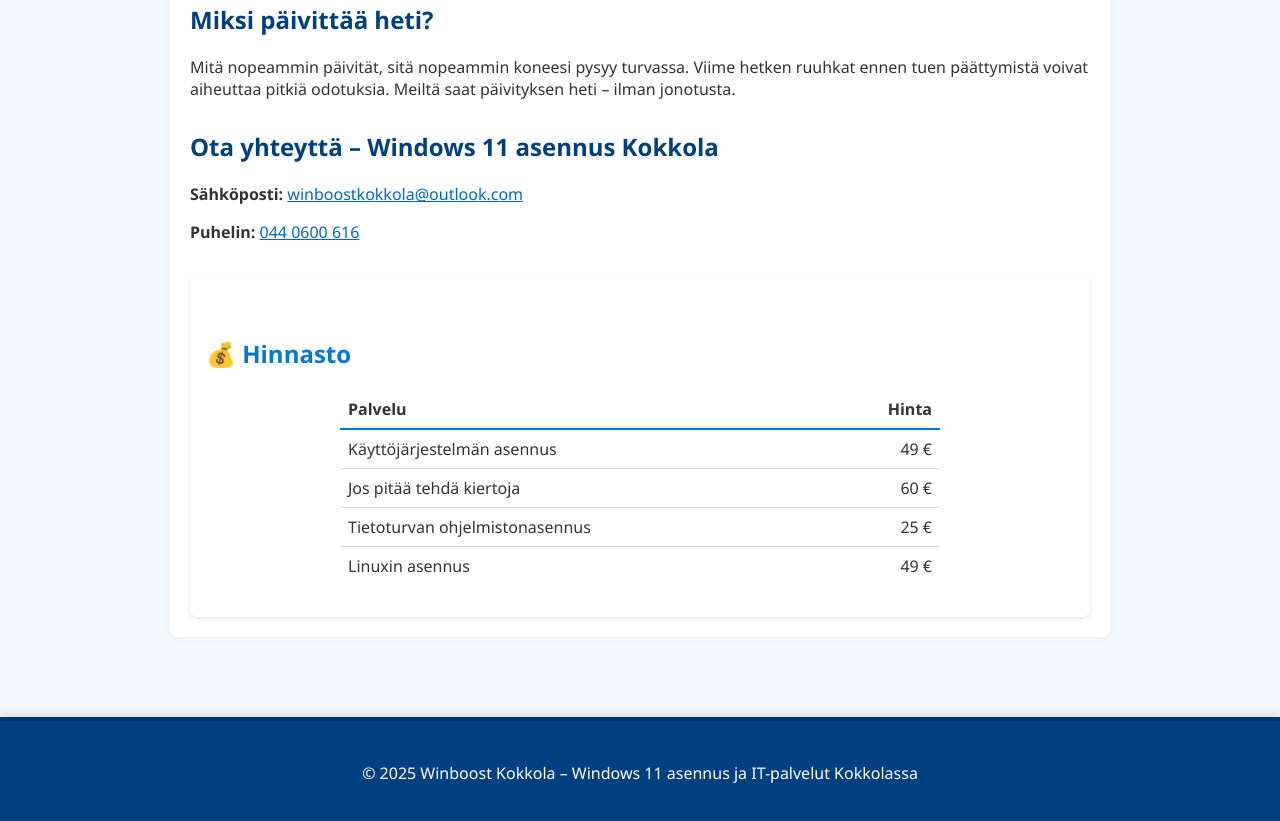
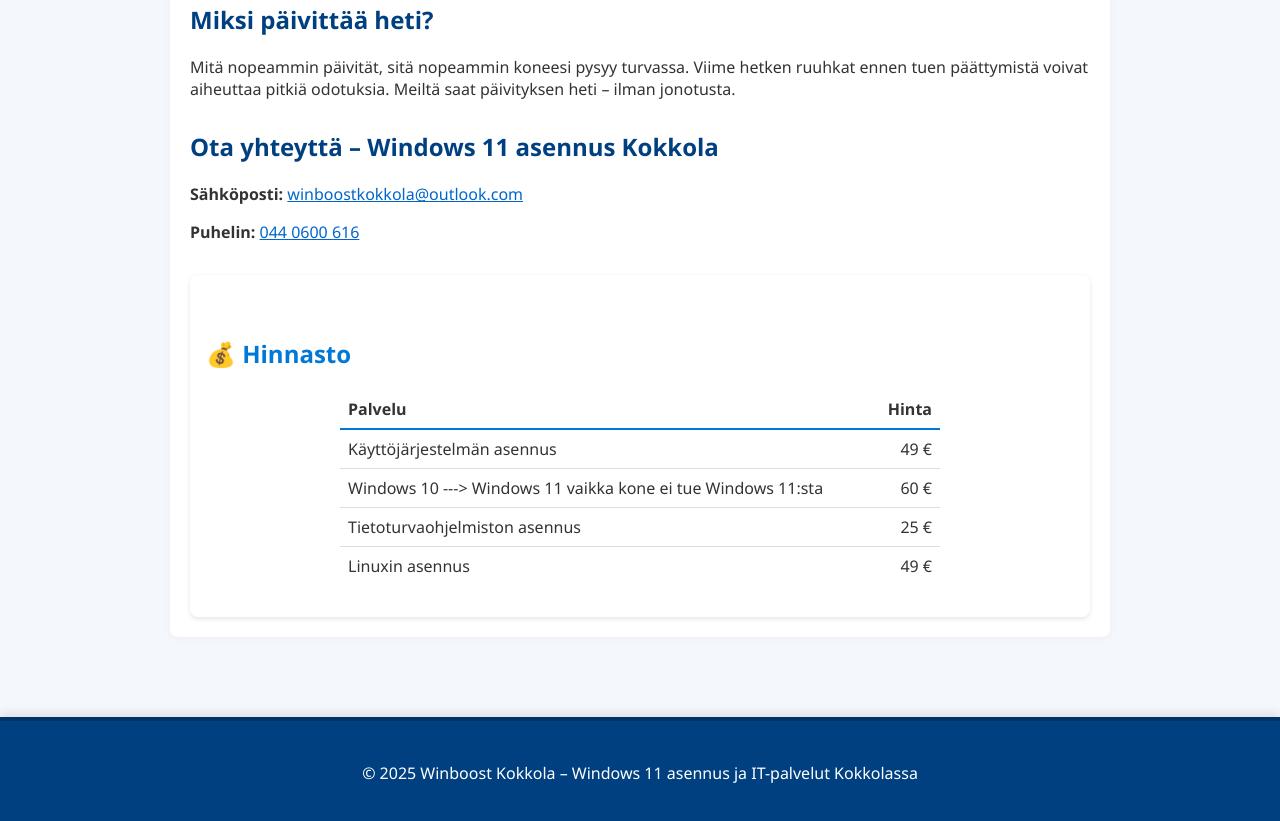
Before and after one commit to Pira85/winboostkokkola-site, a plain HTML site: page windows11.html in a window 1280 px wide. Shown: the part 995-1816 px from the top of the page. Drawn offline with Linux system fonts and the light colour scheme.

Commit message:
Update windows11.html

```diff
--- a/windows11.html
+++ b/windows11.html
@@ -77,11 +77,11 @@
         <td style="padding:8px;text-align:right;border-bottom:1px solid #ddd;">49 €</td>
       </tr>
       <tr>
-        <td style="padding:8px;border-bottom:1px solid #ddd;">Jos pitää tehdä kiertoja</td>
+        <td style="padding:8px;border-bottom:1px solid #ddd;">Windows 10 ---> Windows 11 vaikka kone ei tue Windows 11:sta</td>
         <td style="padding:8px;text-align:right;border-bottom:1px solid #ddd;">60 €</td>
       </tr>
       <tr>
-        <td style="padding:8px;border-bottom:1px solid #ddd;">Tietoturvan ohjelmistonasennus</td>
+        <td style="padding:8px;border-bottom:1px solid #ddd;">Tietoturvaohjelmiston asennus</td>
         <td style="padding:8px;text-align:right;border-bottom:1px solid #ddd;">25 €</td>
       </tr>
       <tr>
```
